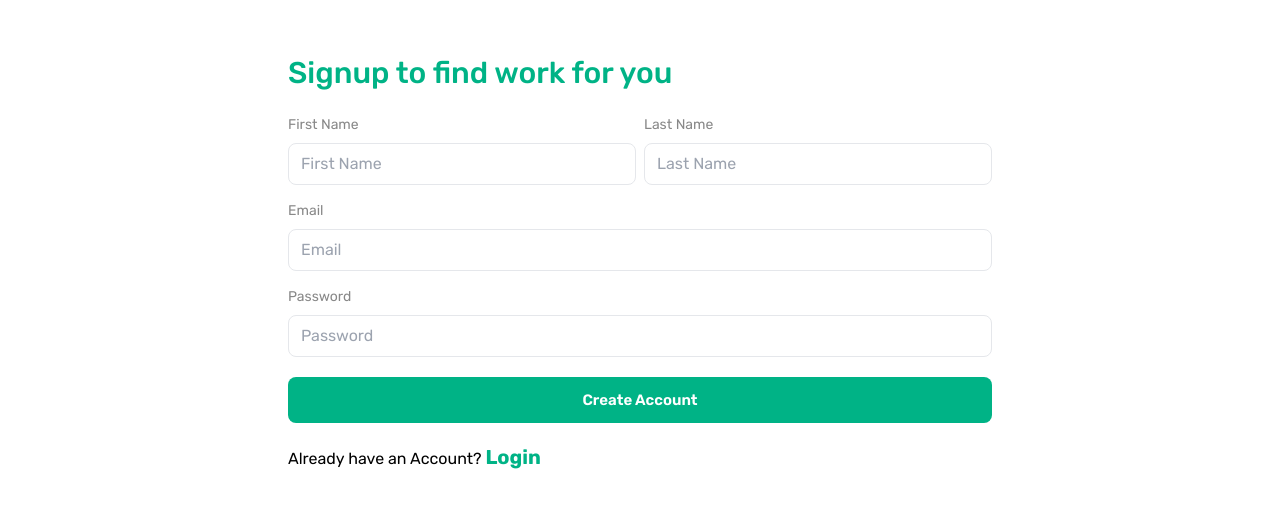
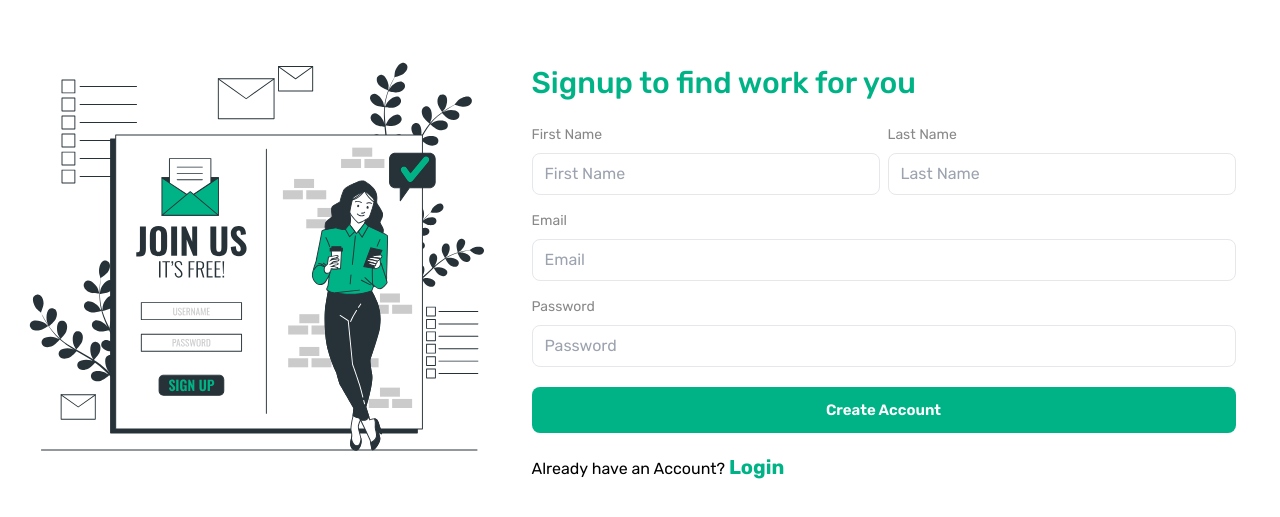
Before and after one commit to NileshDeshmukh09/bidding-website-frontend, a React (Create React App) app: page /signup in a window 1280 px wide. Shown: the part 165-682 px from the top of the page. Built offline with nearby package versions, Linux system fonts and the light colour scheme.

Commit message:
changed frontend

```diff
--- a/src/common/AppBar.js
+++ b/src/common/AppBar.js
@@ -39,7 +39,7 @@ function DrawerAppBar(props) {
   };
 
   const drawer = (
-    <Box onClick={handleDrawerToggle} sx={{ textAlign: "center" }}>
+    <Box onClick={handleDrawerToggle} sx={{ textAlign: "center" , fontFamily : "Rubik" }}>
       <Box
         sx={{ my: 2, mx: 2, cursor: "pointer" }}
         onClick={() => {
@@ -89,11 +89,12 @@ function DrawerAppBar(props) {
     window !== undefined ? () => window().document.body : undefined;
 
   return (
-    <Box sx={{ display: "flex" }}>
+    <Box  sx={{ display: "flex" }}>
       <CssBaseline />
       <AppBar
         component="nav"
         position="fixed"
+
         sx={{
           padding : "0px 80px",
           boxShadow: "none",
@@ -142,11 +143,13 @@ function DrawerAppBar(props) {
                 display: "flex",
                 justifyContent: "center",
                 alignItems: "center",
+                fontFamily : "Rubik"
               }}
             >
               {navItems.map((item) => (
                 <ListItemButton
                   key={item.name}
+
                   onClick={() => {
                     if (item.name === "Logout") {
                       dispatch(setUserProfile(null));
@@ -162,7 +165,7 @@ function DrawerAppBar(props) {
                     sx={{
                       fontSize: "16px",
                       fontWeight: "400",
-
+                      fontFamily : "Rubik",
                       color: `${
                         navigate.pathname === item.path ? "#FFD60C" : "#1D1D1D"
                       }`,
--- a/src/common/ToolTip/ToolTip.jsx
+++ b/src/common/ToolTip/ToolTip.jsx
@@ -12,10 +12,13 @@ import PersonAdd from '@mui/icons-material/PersonAdd';
 import Settings from '@mui/icons-material/Settings';
 import Logout from '@mui/icons-material/Logout';
 import ExpandMoreIcon from '@mui/icons-material/ExpandMore';
+import { useSelector } from 'react-redux';
 
 export default function AccountMenu() {
   const [anchorEl, setAnchorEl] = React.useState(null);
   const open = Boolean(anchorEl);
+
+  const userType = useSelector( state => state.user.userType)
   const handleClick = (event) => {
     setAnchorEl(event.currentTarget);
   };
@@ -74,6 +77,7 @@ export default function AccountMenu() {
         transformOrigin={{ horizontal: 'right', vertical: 'top' }}
         anchorOrigin={{ horizontal: 'right', vertical: 'bottom' }}
       >
+      <p className='text-center text-primary-grey font-medium'>{userType}</p>
         <MenuItem onClick={handleClose}>
           <Avatar /> Profile
         </MenuItem>
--- a/src/constants/imageurls.js
+++ b/src/constants/imageurls.js
@@ -8,6 +8,7 @@ const imageUrls = {
     profileScreen : "/images/profileScreen.svg",
     client : "/images/client.svg",
     freelancer : "/images/freelancer.svg",
+    signup : "/images/signup.svg",
 
   };
 
--- a/src/pages/Login.jsx
+++ b/src/pages/Login.jsx
@@ -7,6 +7,7 @@ import { setUser, setToken, setUserType } from "../redux/slices/Authslice";
 import PrimaryButton from "../common/PrimaryButton";
 import { getClientProfileByUserID, getFreelancerProfileByUserID } from "../services/profile.services";
 import { setUserProfile } from "../redux/slices/profileSlice";
+import imageUrls from "../constants/imageurls";
 
 const Login = () => {
   const dispatch = useDispatch();
@@ -77,8 +78,11 @@ const Login = () => {
   };
 
   return (
-    <div className="min-h-screen flex items-center justify-center">
-      <form className=" mt-8">
+    <div className="min-h-screen  p-5 flex flex-col sm:flex-row items-center justify-around ">
+    <div className="p-4">
+      <img src={imageUrls.signup} alt="login"  />
+    </div>
+      <form className=" mt-8 sm:mr-5">
         <div className="mb-4">
           <h1 className=" my-6 text-3xl  font-medium text-[#00B386]">
             {userType === "CLIENT"
--- a/src/pages/ProtectedRoutes.jsx
+++ b/src/pages/ProtectedRoutes.jsx
@@ -16,7 +16,7 @@ const FrontendHome = () => {
   const isCreateProfileWelcome = location.pathname === "/create-profile/welcome";
 
   return (
-    <div className="flex gap-y-16 flex-col min-h-screen">
+    <div className="flex gap-y-16 flex-col font-rubik  min-h-screen">
       { !isCreateProfileWelcome && <AppBar/>}
 
       <Outlet />
--- a/src/pages/Signup.jsx
+++ b/src/pages/Signup.jsx
@@ -5,6 +5,7 @@ import { Link, useNavigate } from "react-router-dom";
 import LoadingSpinner from "../common/Loading";
 import { setUser, setToken } from "../redux/slices/Authslice";
 import PrimaryButton from "../common/PrimaryButton";
+import imageUrls from "../constants/imageurls";
 
 const Signup = () => {
   const dispatch = useDispatch();
@@ -91,8 +92,11 @@ const Signup = () => {
   };
 
   return (
-    <div className="min-h-screen flex items-center justify-center">
-      <form className=" w-3/5 p-8 mt-8" onSubmit={handleSubmit}>
+    <div className="min-h-screen  pt-5 flex flex-col sm:flex-row items-center justify-center">
+      <div className="p-4">
+        <img src={imageUrls.signup} alt="signup"  />
+      </div>
+      <form className=" w-11/12 sm:w-3/5 p-8 mt-8"  onSubmit={handleSubmit}>
         <h1 className="my-6 text-3xl font-medium text-[#00B386]">
           {userType === "CLIENT"
             ? "Signup to hire talent"
```
Also changed, not shown: public/images/signup.svg (added).
